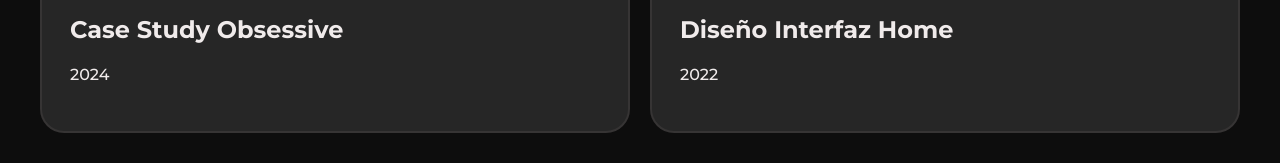
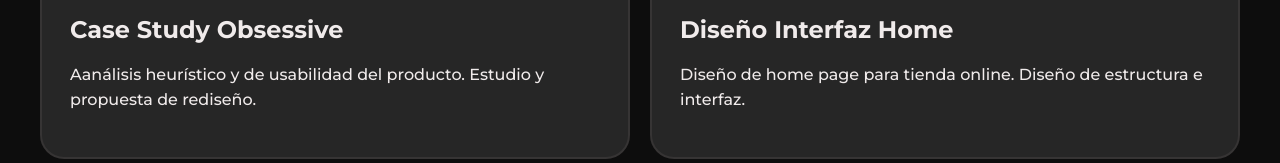
Before and after one commit to asepur/personalweb, a React (Vite) app: page / in a window 1280 px wide. Shown: the part 3596-3759 px from the top of the page. Built offline with nearby package versions, Linux system fonts and the light colour scheme; a web font is replaced by a local one.

Commit message:
Actualización 2.9.5  project card updates

```diff
--- a/src/data/projectsData.js
+++ b/src/data/projectsData.js
@@ -4,15 +4,15 @@ const projectsData = [
         title: "Optimización de Core Web Vitals",
         date: "Rediseño de bloques clave • -32% CLS en 36 categorías • 100 creatividades implementadas",
         tags: ["Photoshop", "Code", "CMS", "UX/UI"],
-        image: "https://i.ibb.co/k2NgXR0t/Proyecto-nuevo.webp",
-        url: "https://www.instagram.com/p/BoG1KwmjvpE/?utm_source=ig_web_copy_link&igsh=MzRlODBiNWFlZA=="
+        image: "https://i.ibb.co/KH49vnQ/Bifold-Brochure.png",
+        url: "#"
     },
     {
         id: 2,
         title: "Rediseño de entregable final a cliente",
         date: "Mockup + info de pedido • Preparado para automatización • Iniciativa propia",
         tags: ["Illustrator", "Markdown"],
-        image: "https://i.ibb.co/XkkQdwd7/Bifold-Brochure.webp",
+        image: "https://i.ibb.co/TMG1XmTN/Gemini-Generated-Image-qn5vdqn5vdqn5vdq.png",
         url: "#"
     },
     {
@@ -21,7 +21,7 @@ const projectsData = [
         date: "Arquitectura con marketing • Diseño responsive • Implementación en CMS",
         tags: ["UX/UI", "CMS"],
         image: "https://i.ibb.co/wZYzCX0S/Gemini-Generated-Image-qn5vdqn5vdqn5vdq.webp",
-        url: "https://www.behance.net/gallery/222703457/Invitaciones-de-Boda-Personalizadas"
+        url: "#"
     },
     {
         id: 4,
@@ -34,7 +34,7 @@ const projectsData = [
     {
         id: 5,
         title: "Case Study Obsessive",
-        date: "2024",
+        date: "Aanálisis heurístico y de usabilidad del producto. Estudio y propuesta de rediseño.",
         tags: ["UX/UI"],
         image: "https://i.ibb.co/5W24ScZV/obsessive-Portada.jpg",
         url: "https://www.behance.net/gallery/222701735/UXUI-Review-Obsessive-Product-Page"
@@ -42,7 +42,7 @@ const projectsData = [
     {
         id: 6,
         title: "Diseño Interfaz Home",
-        date: "2022",
+        date: "Diseño de home page para tienda online. Diseño de estructura e interfaz.",
         tags: ["UX/UI"],
         image: "https://i.ibb.co/PNc7C6B/tomsent.webp",
         url: "https://www.figma.com/proto/L9eeBr5ImruAxz4YKNGVrD/Untitled?node-id=4-96&t=vIzhLOGKr01ANPyO-1"
```
